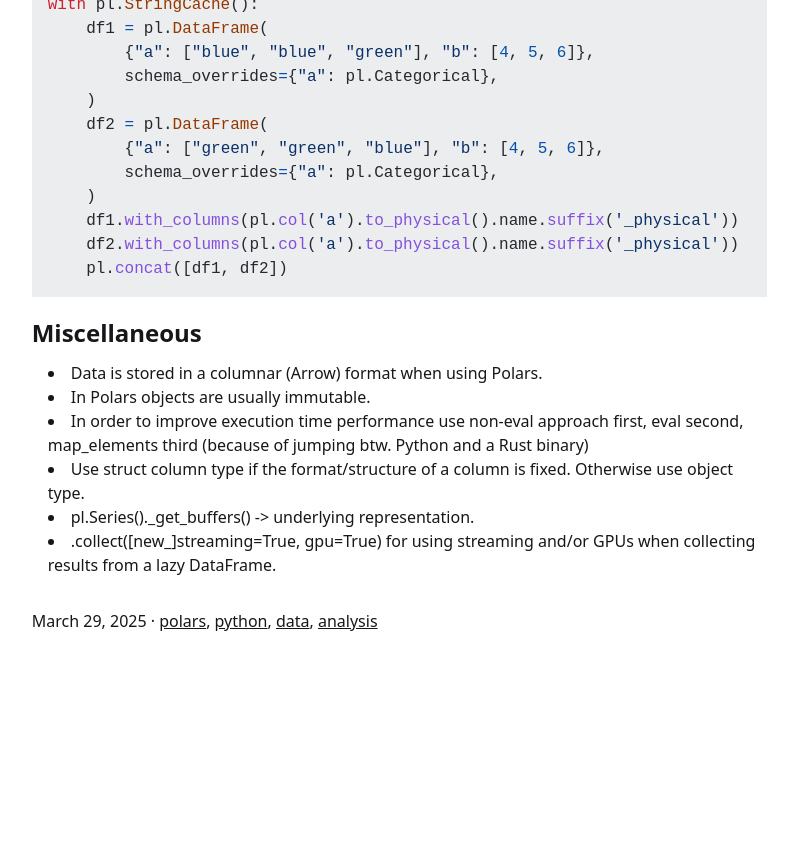
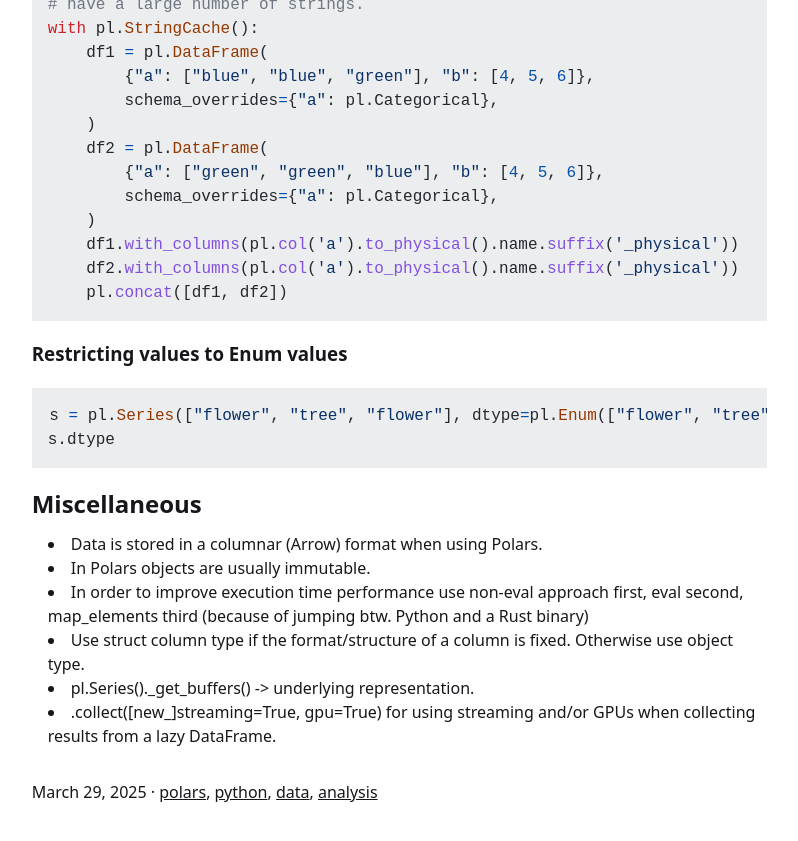
Before and after one commit to ovidiuparvu/ovidiuparvu.github.io, a Jekyll site: the page built from _posts/2025-03-29-an-intro-to-polars.md, in a window 1280 px wide and 900 px high, scrolled down 6443 px. Shown: the top 841 px of the window, without its empty margins (321-1119 px from the left). Built offline with Jekyll 4.4.1, drawn with Linux system fonts in a browser that asks for light colours; before the commit the page ends 7172 px from its top, so only the background shows below that; some of the changed text lies outside the part shown.

Commit message:
Add section on restricting values to Enum types in Polars tutorial

````diff
--- a/_posts/2025-03-29-an-intro-to-polars.md
+++ b/_posts/2025-03-29-an-intro-to-polars.md
@@ -44,6 +44,7 @@ This introduction to Polars is my attempt to make it easy for future me to recol
   - [Joining DataFrames](#joining-dataframes)
   - [Concatenating DataFrames (vertically)](#concatenating-dataframes-vertically)
 - [Categorical data](#categorical-data)
+  - [Restricting values to Enum values](#restricting-values-to-enum-values)
 - [Miscellaneous](#miscellaneous)
 
 Right, let's get to it. First set up a virtual environment. Then go through the examples below.
@@ -303,6 +304,13 @@ with pl.StringCache():
     pl.concat([df1, df2])
 ```
 
+### Restricting values to Enum values
+
+```python
+s = pl.Series(["flower", "tree", "flower"], dtype=pl.Enum(["flower", "tree", "bonsai"]))
+s.dtype
+```
+
 ## Miscellaneous
 
 - Data is stored in a columnar (Arrow) format when using Polars.
````
Also changed, not shown: _posts/2025-04-10-create-toc-for-md-file.md (+1 -1 lines).
